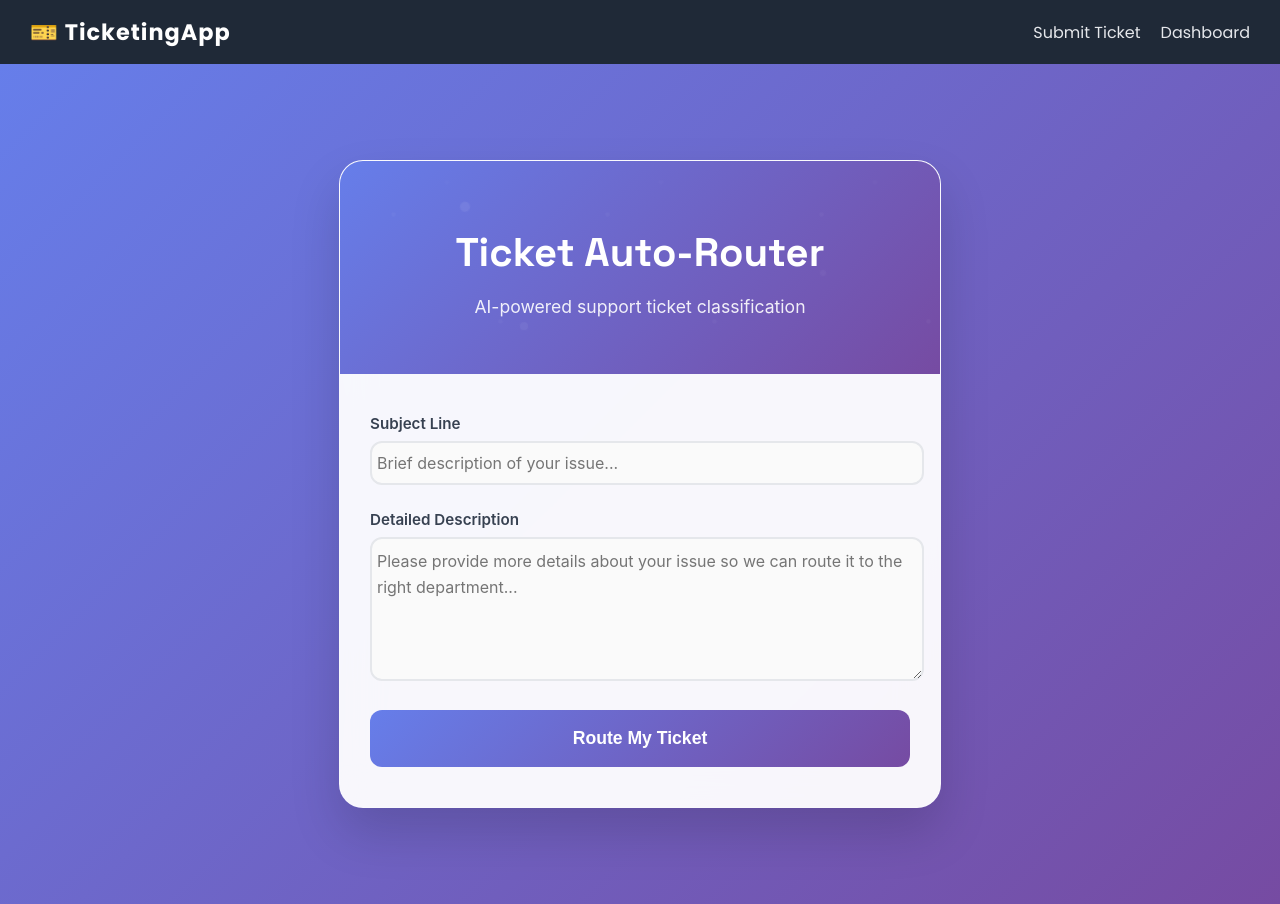
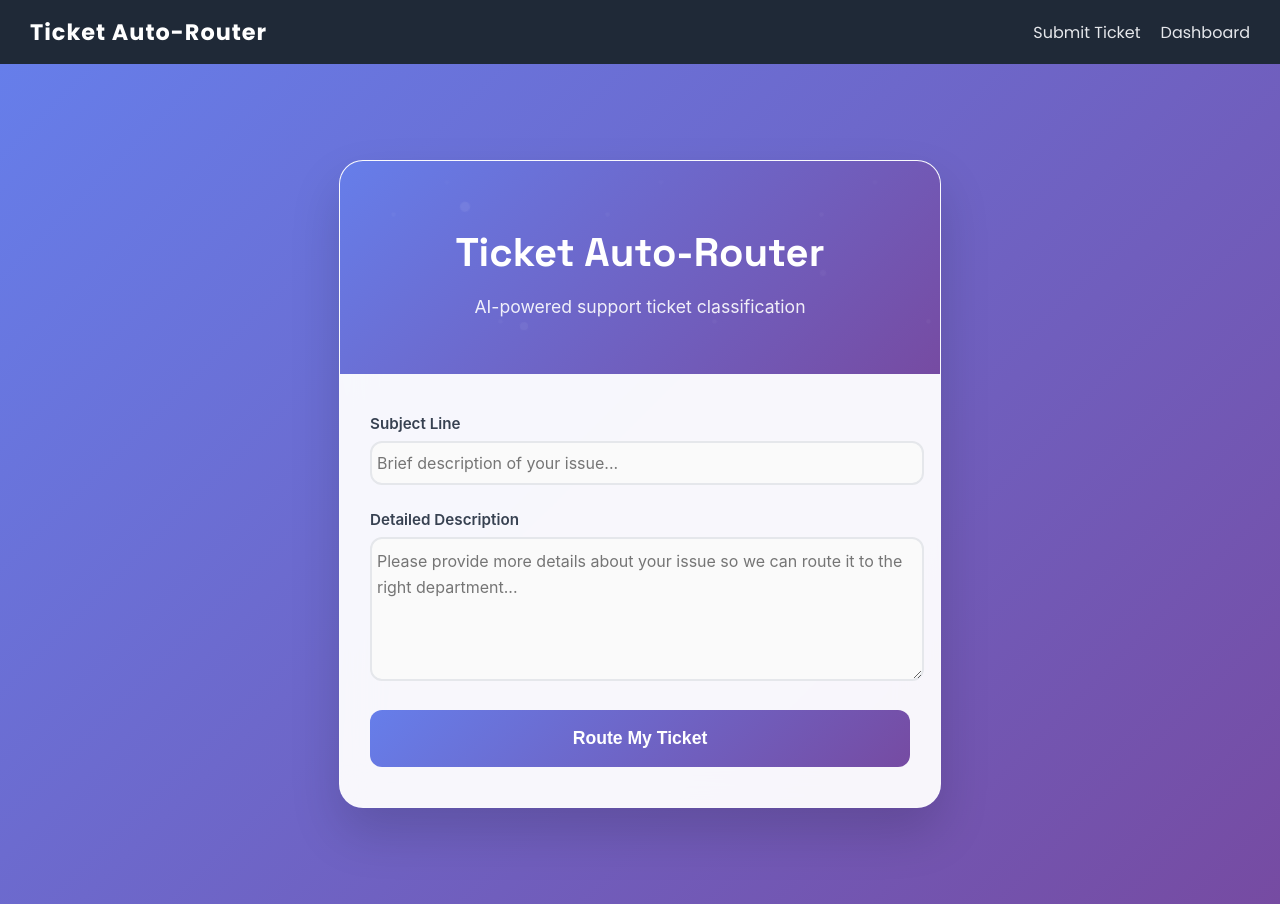
Before and after one commit to KudzaiNicholasTivatye/ticket-auto-router, a React (Create React App) app: page / in a window 1280 px wide. Built offline with nearby package versions, Linux system fonts and the light colour scheme.

Commit message:
first commit

```diff
--- a/src/App.js
+++ b/src/App.js
@@ -10,7 +10,7 @@ function App() {
     <Router>
       <div>
         <nav className="navbar">
-          <div className="navbar-logo">🎫 TicketingApp</div>
+          <div className="navbar-logo">Ticket Auto-Router</div>
           <div className="navbar-links">
             <Link to="/">Submit Ticket</Link>
             <Link to="/dashboard">Dashboard</Link>
```
